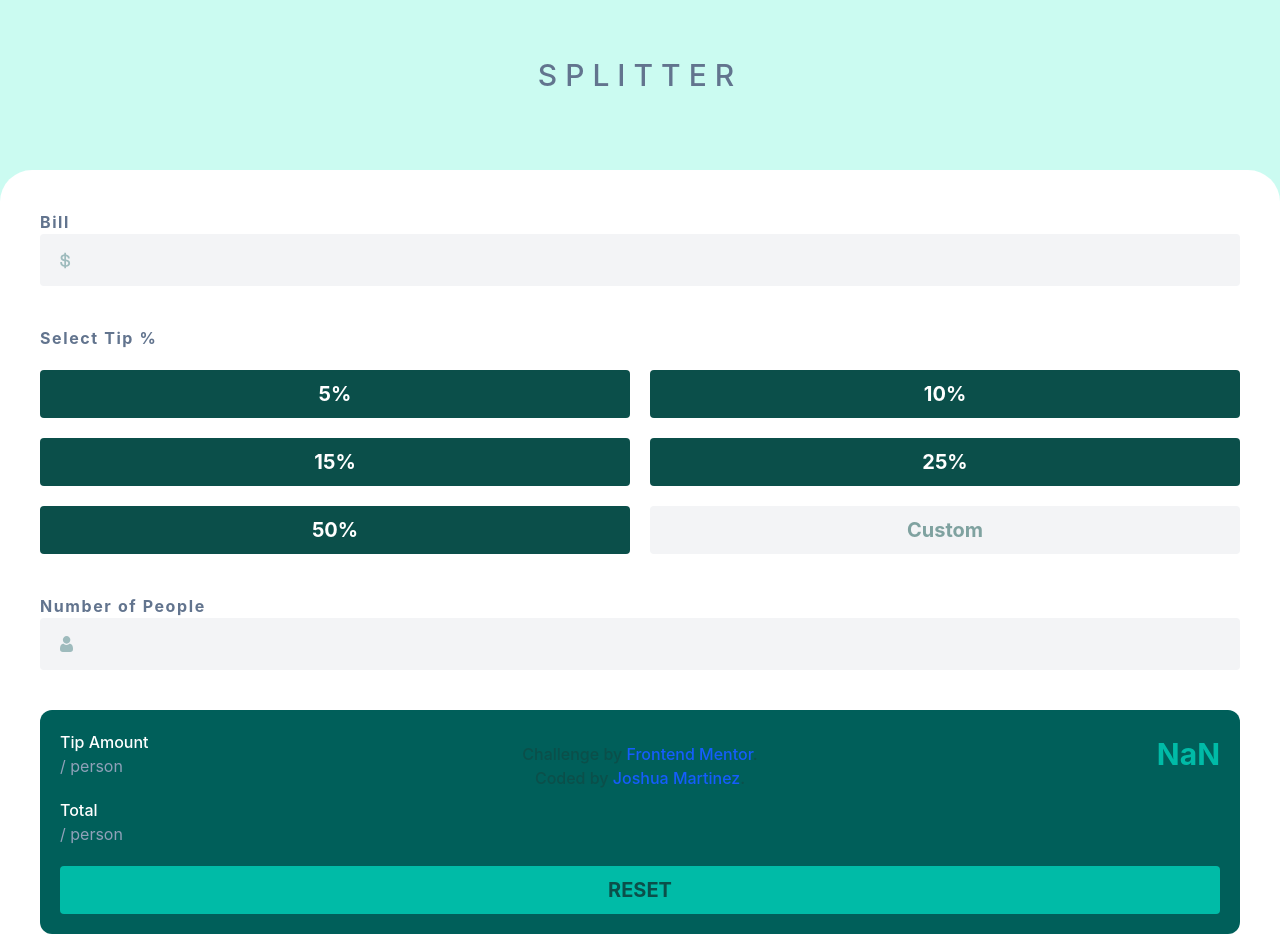
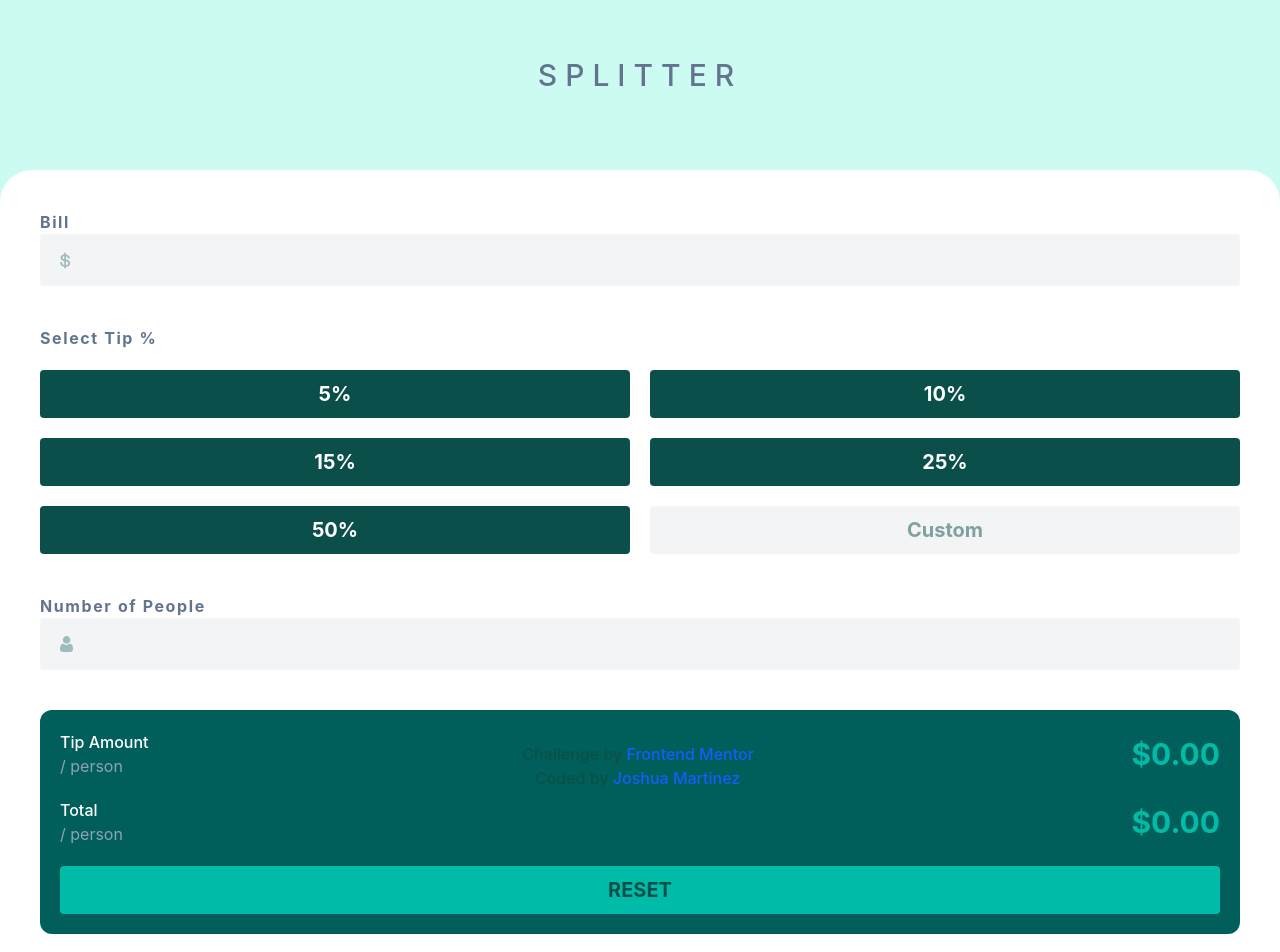
Before and after one commit to JoshuaM04/Tip-Calculator-App, a React (Vite) app in the folder Tip-Calculator-App/: page / in a window 1280 px wide. Shown: the top 952 px of the page. Built offline with nearby package versions, Linux system fonts and the light colour scheme.

Commit message:
Adjusted the two functional components that account for tip calculation and the bill amount per person to work properly. Furthermore, adjusted event handling in case the custom tip or active tip is selected.

```diff
--- a/Tip-Calculator-App/src/App.jsx
+++ b/Tip-Calculator-App/src/App.jsx
@@ -1,43 +1,60 @@
-import { useState } from 'react';
+import { useState, useRef } from 'react';
 
 function CalculateTip(props) {
-  let tip = props.tip;
+  let activeTip = parseFloat(props.tip) / 100.00;
   let bill = props.bill;
-  let customTip = props.customTip;
+  let customTip = parseFloat(props.customTip) / 100.00;
   let quantity = props.quantity;
-  let tipAmount = props.tipAmount;
+  let tipValue = props.tipAmount;
 
-  if (tip === undefined) {
-    tipAmount = (bill * tip) / quantity;
+  if (!quantity) {
+    tipValue = 0;
+  } else if (quantity === 0) {
+    tipValue = 0;
+  } else if (activeTip === 0 && customTip === 0) {
+    tipValue = 0;
+  } else if (activeTip === 0) {
+    tipValue = (bill * customTip) / quantity;
   } else {
-    tipAmount = (bill * customTip) / quantity;
+    tipValue = (bill * activeTip) / quantity;
   }
 
-  // Why is this an [object object]?
-  console.log("Bill Amount");
-  console.log(bill);
+  console.log(props);
 
-  return tipAmount;
+  return (
+    <p className="text-3xl text-teal-500 font-bold">${tipValue.toFixed(2)}</p>
+  )
 }
 
 function CalculateTotal(props) {
   let bill = props.bill;
   let quantity = props.quantity;
-  let tipAmount = props.tipAmount;
+  let tipValue = props.tipAmount;
   let total = props.total;
 
-  total = (bill / quantity) + tipAmount;
+  if (bill === 0) {
+    total = 0;
+  } else if (quantity === 0 || (!quantity)) {
+    total = 0;
+  } else {
+    total = (bill / quantity) + tipValue;
+  }
 
+  console.log(tipValue);
+
+  return (
+    <p className="text-3xl text-teal-500 font-bold">${total.toFixed(2)}</p>
+  )
 }
 
 export default function TipCalculator() {
   const tipValues = [5, 10, 15, 25, 50];
-  const [bill, setBill] = useState();
-  const [activeTip, setActiveTip] = useState(undefined);
-  const [customTip, setCustomTip] = useState(undefined);
-  const [quantity, setQuantity] = useState();
-  const [tipAmount, setTipAmount] = useState();
-  const [total, setTotal] = useState();
+  const [bill, setBill] = useState(0);
+  const [activeTip, setActiveTip] = useState(0);
+  const [customTip, setCustomTip] = useState(0);
+  const [quantity, setQuantity] = useState(0);
+  const [tipAmount, setTipAmount] = useState(0);
+  const [total, setTotal] = useState(0);
 
   return (
     <div className="parent-container grid grid-rows-[150px_1fr] grid-cols-1 gap-5 min-h-screen min-w-[375px] min-w-screen bg-teal-100 box-border">
@@ -61,13 +78,13 @@ export default function TipCalculator() {
             {
               tipValues.map((item, index) => {
                 return (
-                  <button key={index} onClick={(event) => setActiveTip(event.target.value)} className="bg-teal-900 rounded-sm w-full p-[10px] font-bold text-xl text-white hover:cursor-pointer hover:bg-teal-800 active:bg-teal-500 active:text-teal-900">{item}%</button>
+                  <button key={index} onClick={() => { setActiveTip(item); setCustomTip(0); }} className="bg-teal-900 rounded-sm w-full p-[10px] font-bold text-xl text-white hover:cursor-pointer hover:bg-teal-800 active:bg-teal-500 active:text-teal-900">{item}%</button>
                 )
               })
             }
             <input placeholder="Custom" type="text"
                    className="bg-gray-100 rounded-sm w-full p-[10px] font-bold text-xl text-teal-900 placeholder:text-center text-center"
-                   onChange={(event) => setCustomTip(event.target.value)}
+                   onChange={(event) => { setCustomTip(event.target.value); setActiveTip(0); }}
             />
           </section>
         </fieldset>
@@ -87,15 +104,13 @@ export default function TipCalculator() {
               <p className="text-slate-400">/ person</p>
             </div>
             <div>
-              <p className="text-3xl text-teal-500 font-bold">
-                <CalculateTip
-                  bill={{bill}}
-                  tip={{activeTip}}
-                  customTip={{customTip}}
-                  quantity={{quantity}}
-                  tipAmount={{tipAmount}}
-                />
-              </p>
+              <CalculateTip
+                bill={bill}
+                tip={activeTip}
+                customTip={customTip}
+                quantity={quantity}
+                tipAmount={tipAmount}
+              />
             </div>
           </div>
 
@@ -105,18 +120,21 @@ export default function TipCalculator() {
               <p className="text-slate-400">/ person</p>
             </div>
             <div>
-              <p className="text-3xl text-teal-500 font-bold">
-                <CalculateTotal
-                  bill={{bill}}
-                  quantity={{quantity}}
-                  tipAmount={{tipAmount}}
-                  total={{total}}
-                />
-              </p>
+              <CalculateTotal
+                bill={bill}
+                quantity={quantity}
+                tipAmount={tipAmount}
+                total={total}
+              />
             </div>
           </div>
 
-          <button className="uppercase bg-teal-500 rounded-sm w-full p-[10px] font-bold text-xl text-teal-900 hover:cursor-pointer hover:bg-teal-400 active:bg-teal-300 active:text-white">reset</button>
+          <button
+            className="uppercase bg-teal-500 rounded-sm w-full p-[10px] font-bold text-xl text-teal-900 hover:cursor-pointer hover:bg-teal-400 active:bg-teal-300 active:text-white"
+
+          >
+            reset
+          </button>
         </section>
 
         <footer className="attribution fixed bottom-0 mb-[10px] text-center w-[250px] place-self-center font-medium text-teal-900">
```
